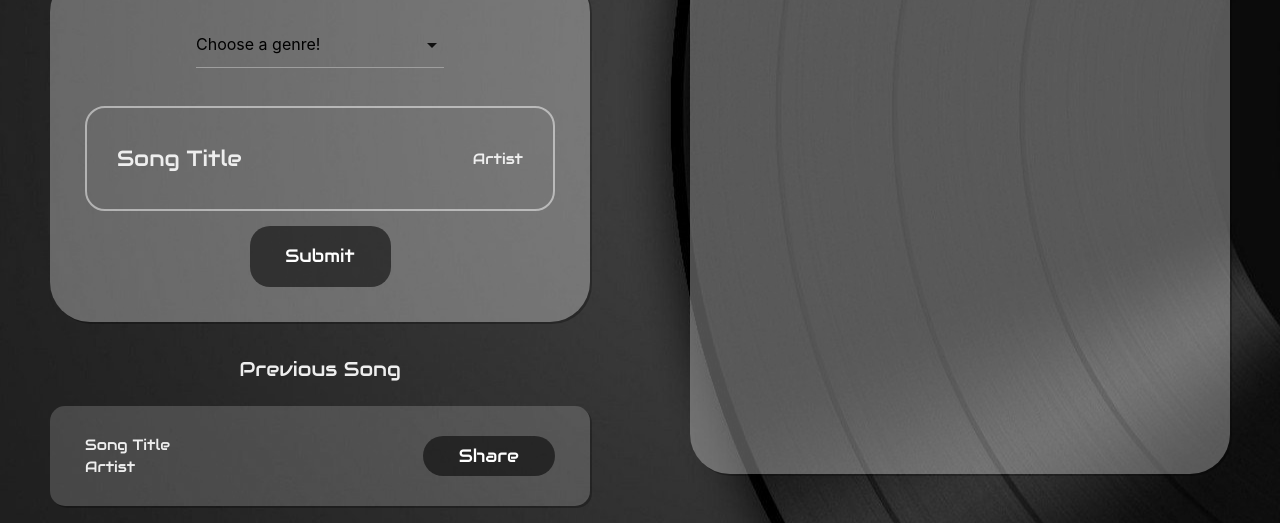
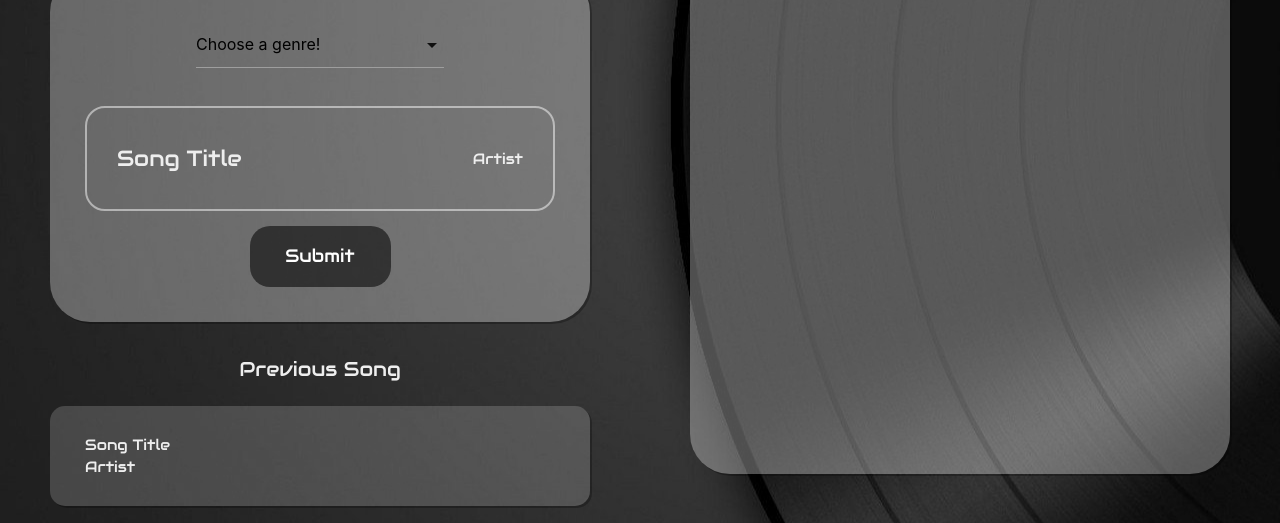
Before and after one commit to imSpires/fresh-finds, a plain HTML site: page index.html in a window 1280 px wide. Shown: the part 277-800 px from the top of the page. Drawn offline with nearby package versions, Linux system fonts and the light colour scheme.

Commit message:
commented out share button

```diff
--- a/index.html
+++ b/index.html
@@ -72,7 +72,7 @@
                     <div class="song-title" id= "previous-song-title">Song Title</div>
                     <div class="artist" id= "previous-artist">Artist</div>
                 </div>
-                <button class="submitbtn">Share</button>
+                <!--<button class="submitbtn">Share</button>-->
             </div>
         </div>
 
```
